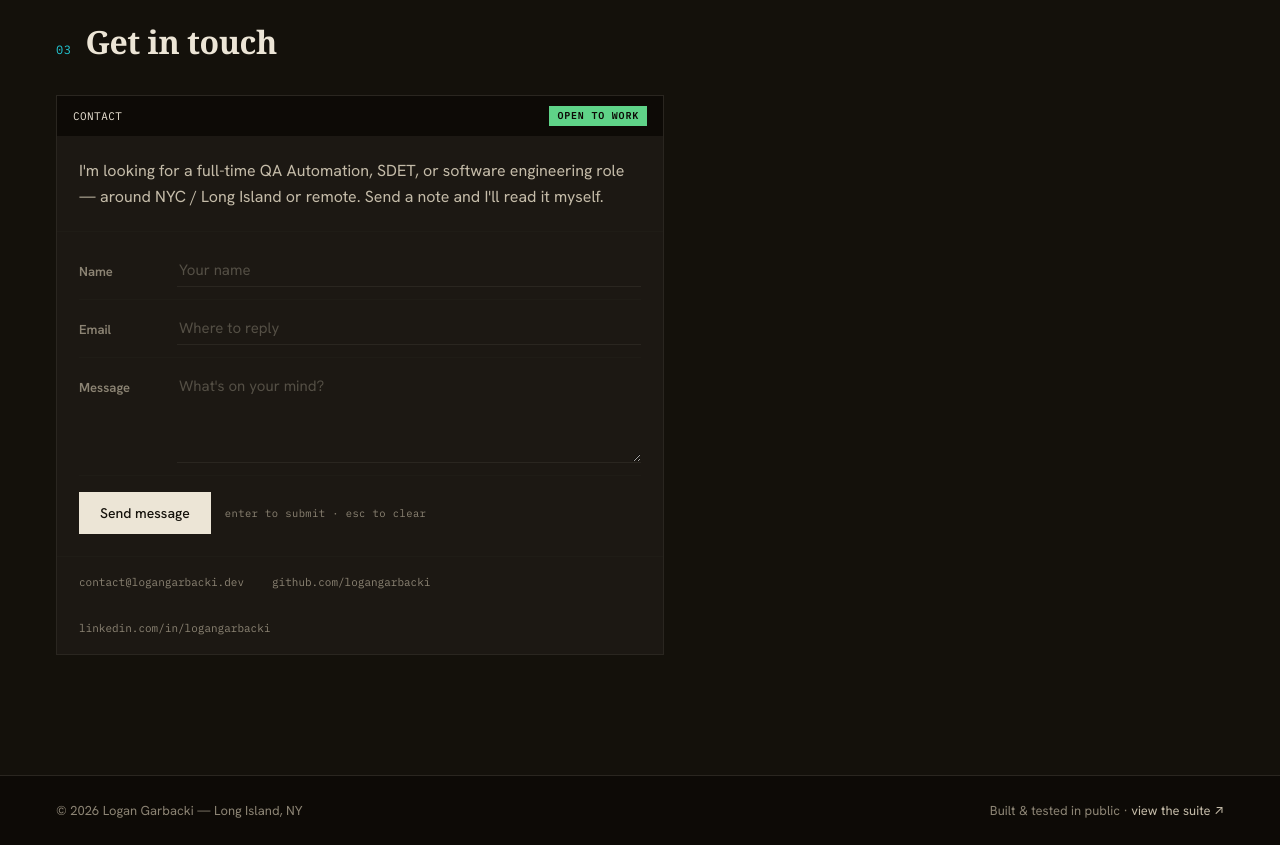
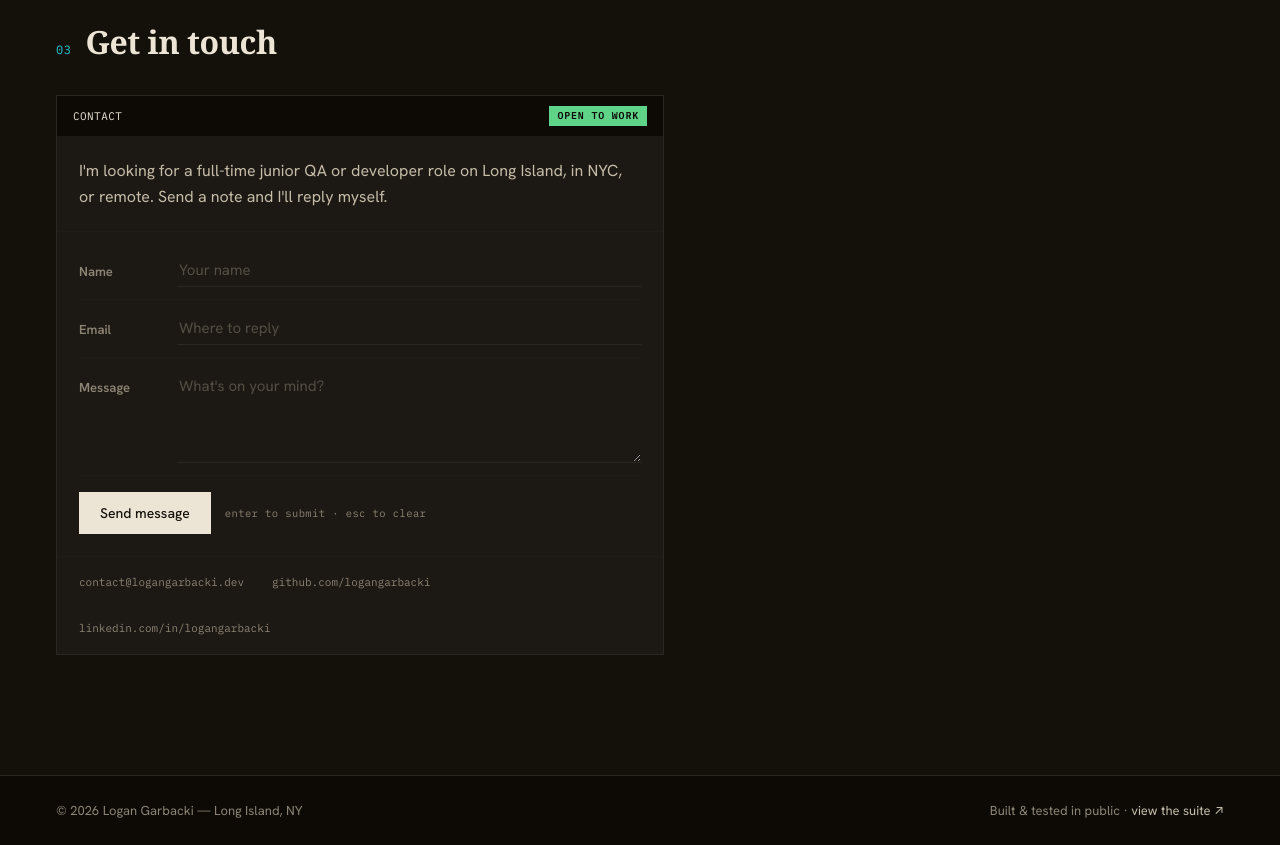
Before and after one commit to logangarbacki/react-portfolio-website, a React (Vite) app: page / in a window 1280 px wide. Shown: the part 2300-3145 px from the top of the page. Built offline with nearby package versions, Linux system fonts and the light colour scheme; no server answers; a web font is replaced by a local one.

Commit message:
Update contact blurb and drop typing effect on success

```diff
--- a/src/components/Contact.jsx
+++ b/src/components/Contact.jsx
@@ -19,15 +19,6 @@ export default function Contact() {
   const [successText, setSuccessText] = useState('');
   const [error, setError] = useState(null);
 
-  function typeSuccess(text) {
-    let i = 0;
-    const typer = setInterval(() => {
-      i++;
-      setSuccessText(text.slice(0, i));
-      if (i >= text.length) clearInterval(typer);
-    }, 30);
-  }
-
   async function handleSubmit(e) {
     e.preventDefault();
     if (submitting) return;
@@ -45,7 +36,7 @@ export default function Contact() {
       await sleep(700);
       setSubmitting(false);
       setSuccess(true);
-      typeSuccess('POST /contact → 200 ok');
+      setSuccessText('POST /contact → 200 ok');
       return;
     }
 
@@ -64,7 +55,7 @@ export default function Contact() {
       }
 
       setSuccess(true);
-      typeSuccess(`POST /contact → ${res.status} ok`);
+      setSuccessText(`POST /contact → ${res.status} ok`);
     } catch (err) {
       setError(err.message || 'Send failed. Email contact@logangarbacki.dev directly.');
     } finally {
@@ -89,9 +80,8 @@ export default function Contact() {
             <span className="badge">open to work</span>
           </div>
           <div className="contact-blurb">
-            I'm looking for a full-time QA Automation, SDET, or software
-            engineering role — around NYC / Long Island or remote. Send a note and
-            I'll read it myself.
+            I'm looking for a full-time junior QA or developer role on Long
+            Island, in NYC, or remote. Send a note and I'll reply myself.
           </div>
 
           {!success && (
@@ -133,7 +123,7 @@ export default function Contact() {
               <div className="ok-line mono">
                 <span className="prefix">[200]</span> {successText}
               </div>
-              <div>Message received. Expect a reply within 24 hours.</div>
+              <div>Message received. I'll get back to you soon.</div>
             </div>
           )}
 
```
